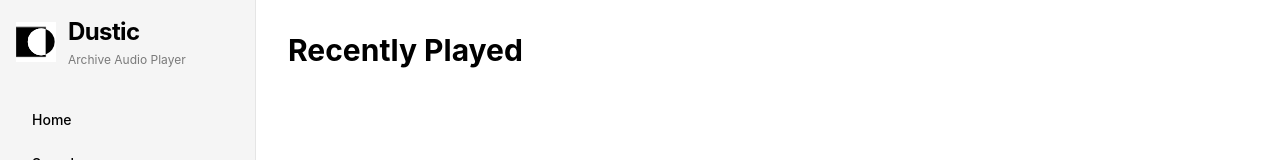
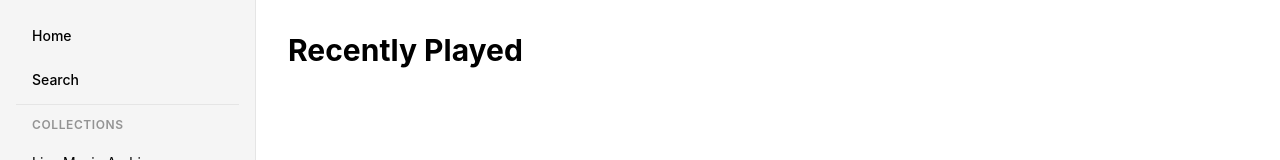
Before and after one commit to essicolo/dustic, a SvelteKit app: page /history in a window 1280 px wide. Shown: the top 160 px of the page. Built offline with nearby package versions, Linux system fonts and the light colour scheme.

Commit message:
Clean up header/sidebar: remove redundant branding
- Remove logo from mobile header (keep text only)
- Remove entire logo/name/slogan section from sidebar top
- Keep only close button (X) in sidebar for mobile
- Much cleaner, less redundant UI

```diff
--- a/src/routes/+layout.svelte
+++ b/src/routes/+layout.svelte
@@ -30,7 +30,6 @@
 			<button on:click={toggleSidebar} class="btn btn-ghost btn-square" style="height: 5rem; width: 5rem; min-height: 5rem;">
 				<Icon icon="solar:hamburger-menu-bold" width="48" />
 			</button>
-			<img src="{base}/logo-dustic.svg" alt="Dustic" class="h-8 w-auto" />
 			<h1 class="text-xl font-bold">Dustic</h1>
 		</div>
 
@@ -53,15 +52,9 @@
 			class:-translate-x-full={!isSidebarOpen}
 			class:lg:translate-x-0={true}
 		>
-			<div class="mb-8 flex items-center justify-between">
-				<div class="flex items-center gap-3">
-					<img src="{base}/logo-dustic.svg" alt="Dustic" class="h-10 w-auto" />
-					<div>
-						<h1 class="text-2xl font-bold tracking-tight">Dustic</h1>
-						<p class="text-xs text-base-content/50 mt-1">Archive Audio Player</p>
-					</div>
-				</div>
-				<button on:click={closeSidebar} class="btn btn-ghost btn-sm btn-square lg:hidden">
+			<!-- Close button for mobile only -->
+			<div class="mb-4 flex justify-end lg:hidden">
+				<button on:click={closeSidebar} class="btn btn-ghost btn-sm btn-circle">
 					<Icon icon="solar:close-circle-bold" width="20" />
 				</button>
 			</div>
--- a/static/version.json
+++ b/static/version.json
@@ -1,5 +1,5 @@
 {
-  "version": "1767494112441",
+  "version": "1767494793276",
   "appVersion": "0.0.9",
-  "buildTime": "2026-01-04T02:35:12.441Z"
+  "buildTime": "2026-01-04T02:46:33.276Z"
 }
```
